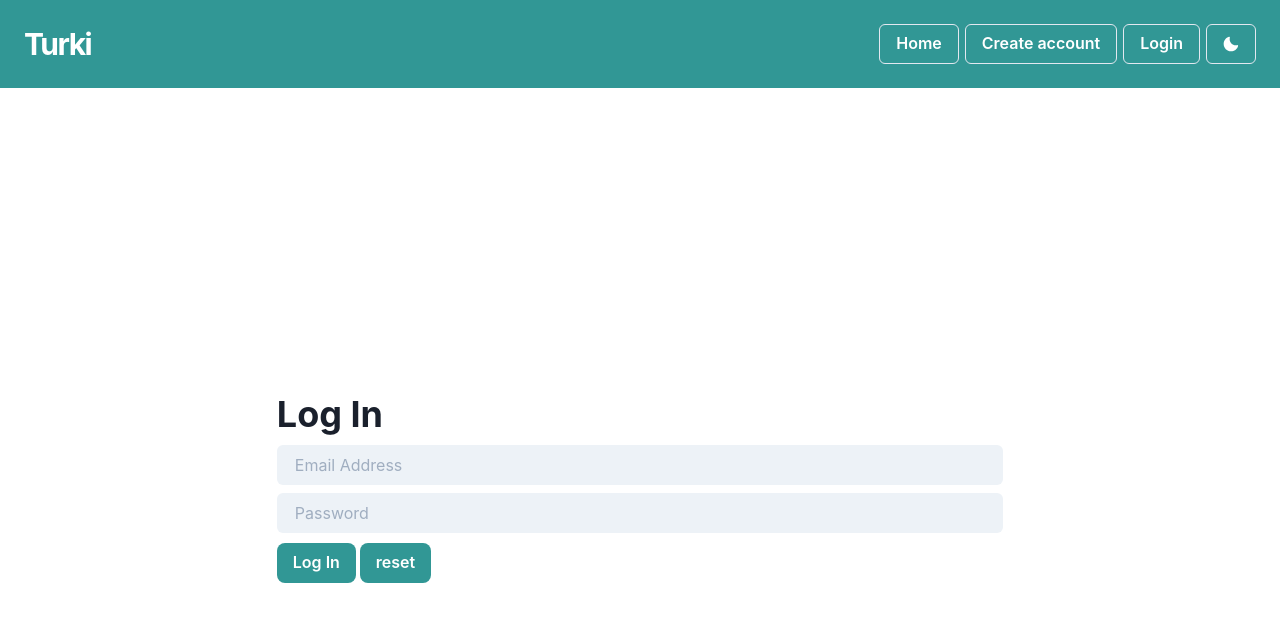
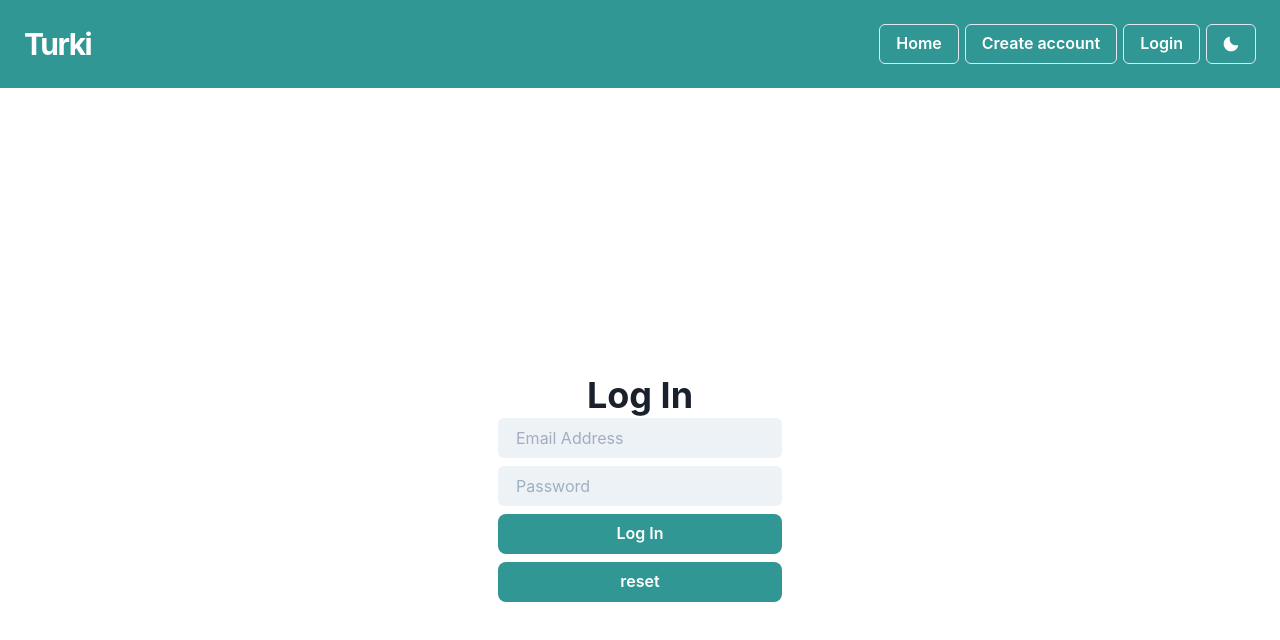
Before and after one commit to turkiBash/firebase-chakra, a React (Create React App) app: page /Login in a window 1280 px wide. Shown: the top 640 px of the page. Built offline with nearby package versions, Linux system fonts and the light colour scheme.

Commit message:
Fixed a flex issue in Login

```diff
--- a/src/Utilities/LoginValidation.js
+++ b/src/Utilities/LoginValidation.js
@@ -12,8 +12,9 @@ export const EmailValidation = (email) => {
     export const PasswordValidation = (password) => {
 
     let isValid = false;
-    if(password.length > 4 && password.include("$") ){
+    if(!password.length > 4 && password.include('$')) {
         isValid = true
     }
+
     return isValid
 }
--- a/src/components/Login.js
+++ b/src/components/Login.js
@@ -1,4 +1,4 @@
-import {Button, Flex, Heading, Input} from "@chakra-ui/react";
+import {Button, Flex, Heading, Input, Stack} from "@chakra-ui/react";
 import {EmailValidation, PasswordValidation} from '../Utilities/LoginValidation'
 import {useState} from "react";
 
@@ -10,8 +10,9 @@ const Login = () => {
 
     const handleOnClick = () => {
         setErrorMessage("")
-        if(EmailValidation(email) && PasswordValidation(password)){
-            window.location.pathname = "/"
+        if(EmailValidation(email) || PasswordValidation(password)){
+            // console.log(window.location.pathname)
+            window.location.pathname = "./"
         }else{
             setErrorMessage("Wrong Email or Password")
         }
@@ -20,19 +21,23 @@ const Login = () => {
     }
 
     return(
-        <Flex height="100vh" alignItems="center" justifyContent="center">
-            <Flex direction="column"  p={14} rounded={6}>
-                <Heading >Log In
+
+        <Flex height="100vh" alignItems="center" justifyContent="center"  direction="column">
+            <Flex p={14} rounded={6}>
+                <Heading as="h3" textAlign="center">Log In
                     <form >
-                        <Input type="text" placeholder="Email Address" variant="filled" value={email} onChange={(e) => setEmail(e.target.value)}/>
-                            <Input type="Password" placeholder="Password" variant="filled" mb="6px" value={password} onChange={(e) => setPassword(e.target.value)}/>
+                        <Stack>
+                            <Input type="text" placeholder="Email Address" variant="filled" maxW="100%" value={email} onChange={(e) => setEmail(e.target.value)} />
+                            <Input type="Password" placeholder="Password" variant="filled" mb="6px" maxW="1000%" value={password} onChange={(e) => setPassword(e.target.value)}/>
                             <Button onClick={handleOnClick}  textAlign="center" colorScheme="teal" height="2.5rem" rounded="1vh" mr="4px">Log In</Button>
-                        <Button textAlign="center" colorScheme="teal" height="2.5rem" rounded="1vh" onClick="ResetPassword" type="reset" mr="4px">reset</Button>
-                        <span>{errorMessage}</span>
+                            <Button textAlign="center" colorScheme="teal" height="2.5rem" rounded="1vh" onClick="ResetPassword" type="reset" mr="4px">reset</Button>
+                        </Stack>
                     </form>
                 </Heading>
+                        <span>{errorMessage}</span>
             </Flex>
         </Flex>
+
     )
 }
 export default Login
--- a/src/pages/Homepage.js
+++ b/src/pages/Homepage.js
@@ -11,8 +11,6 @@ const Homepage = () => {
                     <h1>5</h1>
                 </GridItem>
             </Grid>
-
-
         </Container>
     )
 }
```
